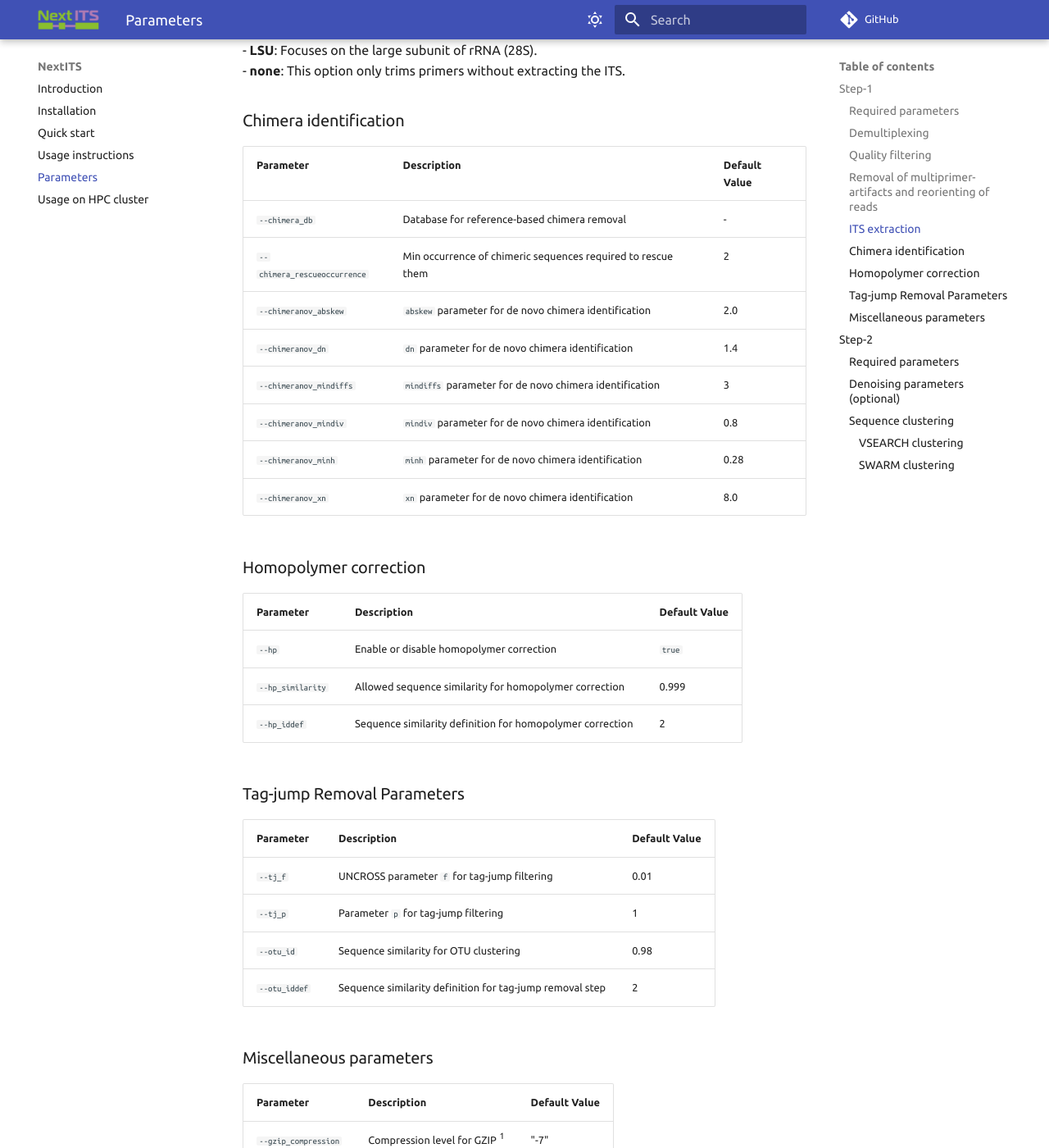
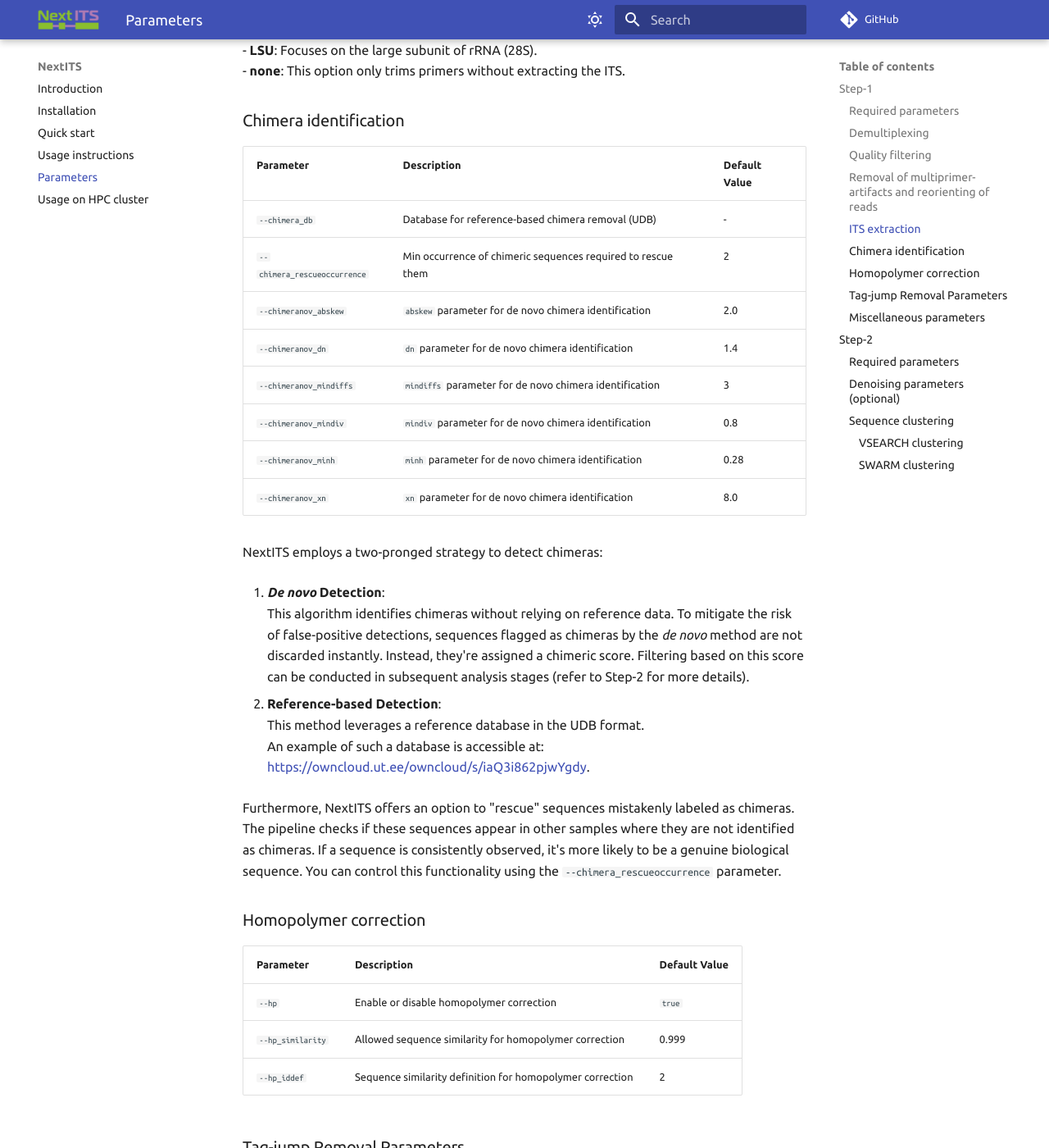
Before and after one commit to Next-ITS/nextits.github.io, an MkDocs documentation site: the page built from docs/parameters.md, in a window 1280 px wide and 1400 px high, scrolled down 3225 px. Shown: the whole window at 82% size. Built offline with MkDocs 1.6.1 and Material for MkDocs 9.7.7, drawn with Linux system fonts in a browser that asks for light colours; comment, search, counter and statistics services are not loaded.

Commit message:
params - add chimera info

```diff
--- a/docs/parameters.md
+++ b/docs/parameters.md
@@ -108,7 +108,7 @@ Supported options include:
 
 | Parameter                       | Description                                                                      | Default Value |
 |---------------------------------|----------------------------------------------------------------------------------|---------------|
-| `--chimera_db`                  | Database for reference-based chimera removal                                     | -             |
+| `--chimera_db`                  | Database for reference-based chimera removal (UDB)                               | -             |
 | `--chimera_rescueoccurrence`    | Min occurrence of chimeric sequences required to rescue them                     | 2             |
 | `--chimeranov_abskew`           | `abskew` parameter for de novo chimera identification                            | 2.0           |
 | `--chimeranov_dn`               | `dn` parameter for de novo chimera identification                                | 1.4           |
@@ -116,6 +116,23 @@ Supported options include:
 | `--chimeranov_mindiv`           | `mindiv` parameter for de novo chimera identification                            | 0.8           |
 | `--chimeranov_minh`             | `minh` parameter for de novo chimera identification                              | 0.28          |
 | `--chimeranov_xn`               | `xn` parameter for de novo chimera identification                                | 8.0           |
+
+NextITS employs a two-pronged strategy to detect chimeras:
+
+1. ***De novo* Detection**:
+  This algorithm identifies chimeras without relying on reference data.
+  To mitigate the risk of false-positive detections, sequences flagged as chimeras by the *de novo* method are not discarded instantly.
+  Instead, they're assigned a chimeric score. Filtering based on this score can be conducted in subsequent analysis stages (refer to Step-2 for more details).
+
+2. **Reference-based Detection**:
+  This method leverages a reference database in the UDB format.
+  An example of such a database is accessible at: [https://owncloud.ut.ee/owncloud/s/iaQ3i862pjwYgdy](https://owncloud.ut.ee/owncloud/s/iaQ3i862pjwYgdy).
+
+Furthermore, NextITS offers an option to "rescue" sequences mistakenly labeled as chimeras.
+The pipeline checks if these sequences appear in other samples where they are not identified as chimeras.
+If a sequence is consistently observed, it's more likely to be a genuine biological sequence.
+You can control this functionality using the `--chimera_rescueoccurrence` parameter.
+
 
 ### Homopolymer correction
 
```
